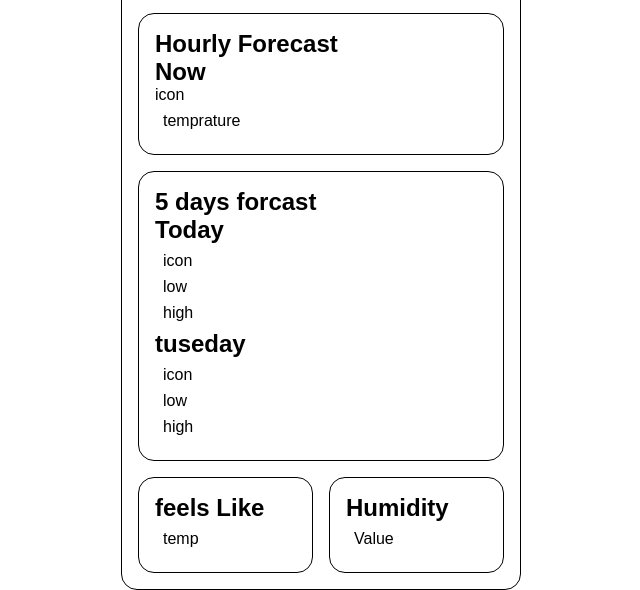
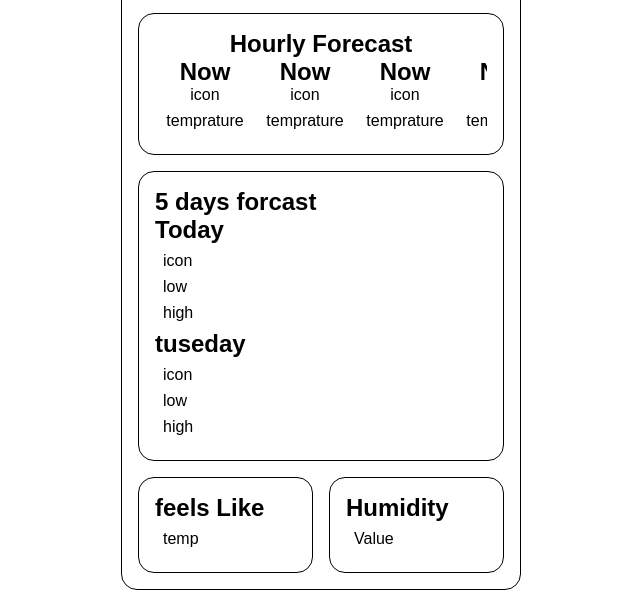
Before and after one commit to mitalrs/30-Days-of-javascript, a browser extension: page WeatherApp/index.html in a window 1280 px wide. Shown: the part 224-814 px from the top of the page, without its empty margins (319-959 px from the left). Drawn offline with Linux system fonts and the light colour scheme; no server answers.

Commit message:
done styling with css and html in hourly container

```diff
--- a/WeatherApp/index.html
+++ b/WeatherApp/index.html
@@ -20,11 +20,28 @@
 
             <article id="hourly-forcast">
                 <h1>Hourly Forecast</h1>
-                <article>
-                    <h2>Now</h2>
-                    <img src="" alt="">icon
-                    <p>temprature</p>
-                </article>
+                <section class="hourly-container">
+                    <article>
+                        <h2 class="time">Now</h2>
+                        <img class="icon">icon
+                        <p class="hourly-temp">temprature</p>
+                    </article>
+                    <article>
+                        <h2>Now</h2>
+                        <img src="" alt="">icon
+                        <p>temprature</p>
+                    </article>
+                    <article>
+                        <h2>Now</h2>
+                        <img src="" alt="">icon
+                        <p>temprature</p>
+                    </article>
+                    <article>
+                        <h2>Now</h2>
+                        <img src="" alt="">icon
+                        <p>temprature</p>
+                    </article>
+                </section>
             </article>
 
 
--- a/WeatherApp/main.js
+++ b/WeatherApp/main.js
@@ -4,6 +4,15 @@ const getCurrentweatherData = async()=>{
     const city= "pune";
     const response = await fetch(`https://api.openweathermap.org/data/2.5/weather?q=${city}&appid=${API_Key}&units=metric`);
     return response.json()
+}
+
+const getHourlyForcast = async ({name: city}) =>{
+  const response = await fetch(`https://api.openweathermap.org/data/2.5/forecast?q=${city}&appid=${API_Key}`);
+  const data = await response.json();
+  return data.list.map(forcast=>{
+    const {main:{temp, temp_max, temp_min}, dt, dt_txt, weather:[{description, icon}] }= forcast;
+    return {temp, temp_max, temp_min,dt, dt_txt, description, icon}
+  })
 }
 
 const formatTmprature = (temp)=>`${temp?.toFixed(1)}°`;
@@ -20,7 +29,12 @@ const loadCurrentForcast = ({name, main:{temp, temp_max, temp_min}, weather:[{de
     //             <p class="min-max-temp">High Low</p>
 }
 
+const loadHourlyForcast = (hourlyForcast)=>{
+  console.log(hourlyForcast);
+}
+
 document.addEventListener("DOMContentLoaded", async()=>{
   const currentWeather = await  getCurrentweatherData();
   loadCurrentForcast(currentWeather)
+  const hourlyForcast = await getHourlyForcast(currentWeather);
 })
--- a/WeatherApp/style.css
+++ b/WeatherApp/style.css
@@ -67,11 +67,18 @@ body{
     font-weight: var(--font-semibold);
 }
 
-
+/* syle for hourlyForcast */
 #hourly-forcast{
     grid-area: hourly;
+    text-align: center;
 }
-
+#hourly-forcast .hourly-container{
+    display: grid;
+    grid-template-columns: repeat(auto-fill, minmax(100px,1fr));
+    grid-auto-flow: column;
+    grid-auto-columns: minmax(100px, 1fr);
+    overflow-x: auto;
+}
 
 #five-day-forcast{
     grid-area: fiveday;
```
